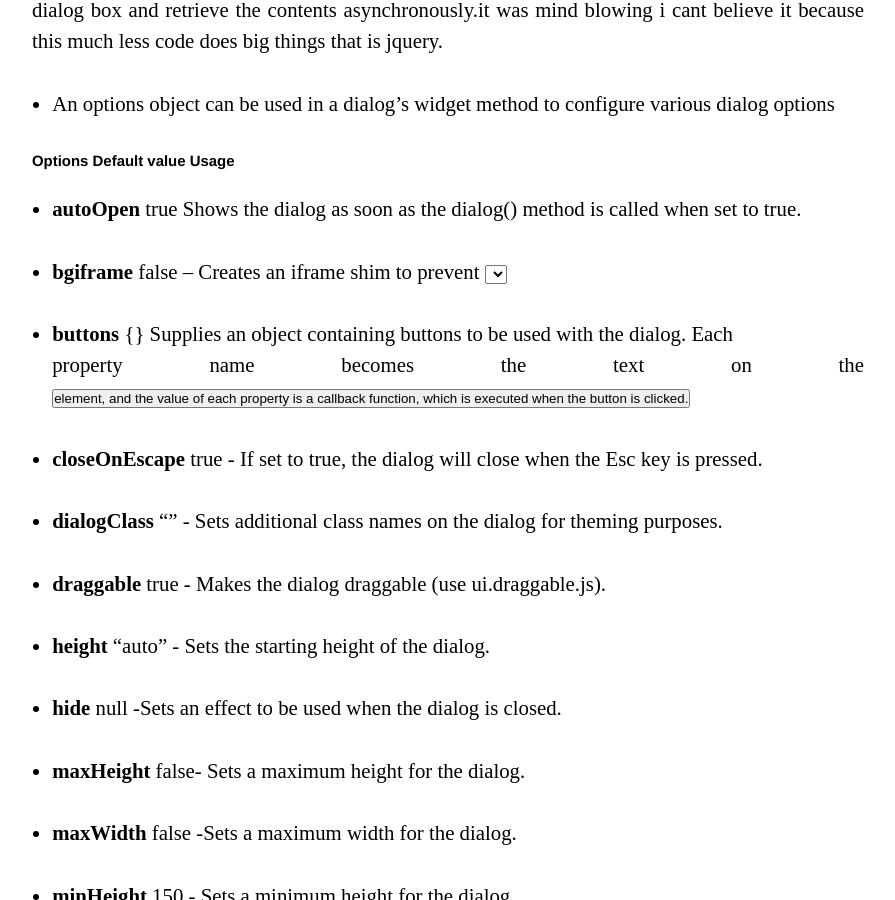
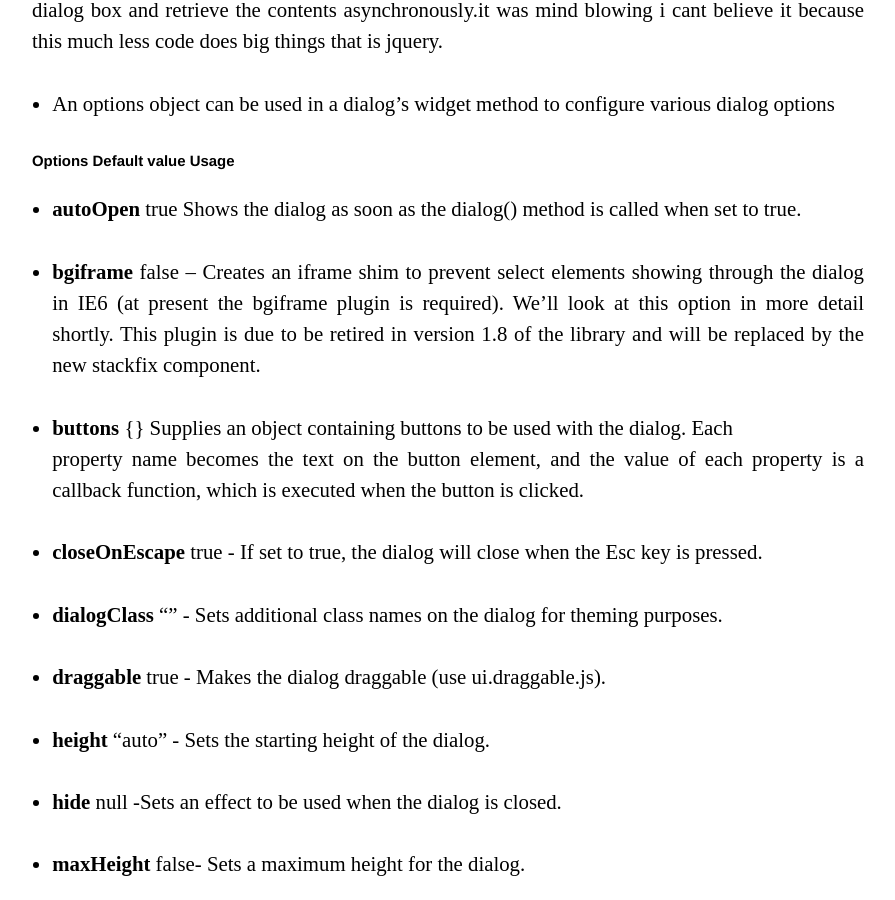
Before and after one commit to vxvinod/vxvinod.github.io, a Jekyll site: the page built from _posts/2014-03-05-Jquery-ui-Dialog-box-displays-the-content-by-ajax-its-dead-hot-ghost-rider.md, in a window 1280 px wide and 900 px high, scrolled down 485 px. Shown: the whole window, without its empty margins (192-1087 px from the left). Built offline with Jekyll 4.4.1, drawn with Linux system fonts in a browser that asks for light colours; Markdown is read by kramdown in place of the engine named in the settings.

Commit message:
removed set brackets

```diff
--- a/_posts/2014-03-05-Jquery-ui-Dialog-box-displays-the-content-by-ajax-its-dead-hot-ghost-rider.md
+++ b/_posts/2014-03-05-Jquery-ui-Dialog-box-displays-the-content-by-ajax-its-dead-hot-ghost-rider.md
@@ -17,9 +17,9 @@ that is jquery.
 ####Options	Default value	Usage
 + **autoOpen**	 true	Shows the dialog as soon as the dialog() method is called when set to true.
 
-+ **bgiframe**	false -- Creates an iframe shim to prevent <select> elements showing through the dialog in IE6 (at present the bgiframe plugin is required). We'll look at this option in more detail shortly. This plugin is due to be retired in version 1.8 of the library and will be replaced by the new stackfix component.
++ **bgiframe**	false -- Creates an iframe shim to prevent select elements showing through the dialog in IE6 (at present the bgiframe plugin is required). We'll look at this option in more detail shortly. This plugin is due to be retired in version 1.8 of the library and will be replaced by the new stackfix component.
 + **buttons**	{}	Supplies an object containing buttons to be used with the dialog. Each
-                                     property name becomes the text on the <button> element, and the value of each property is a callback function, which is executed when the button is clicked.
+                                     property name becomes the text on the button element, and the value of each property is a callback function, which is executed when the button is clicked.
 + **closeOnEscape**	true -	If set to true, the dialog will close when the Esc key is pressed.
 + **dialogClass**	""	- Sets additional class names on the dialog for theming purposes.
 + **draggable**	true -	Makes the dialog draggable (use ui.draggable.js).
```
